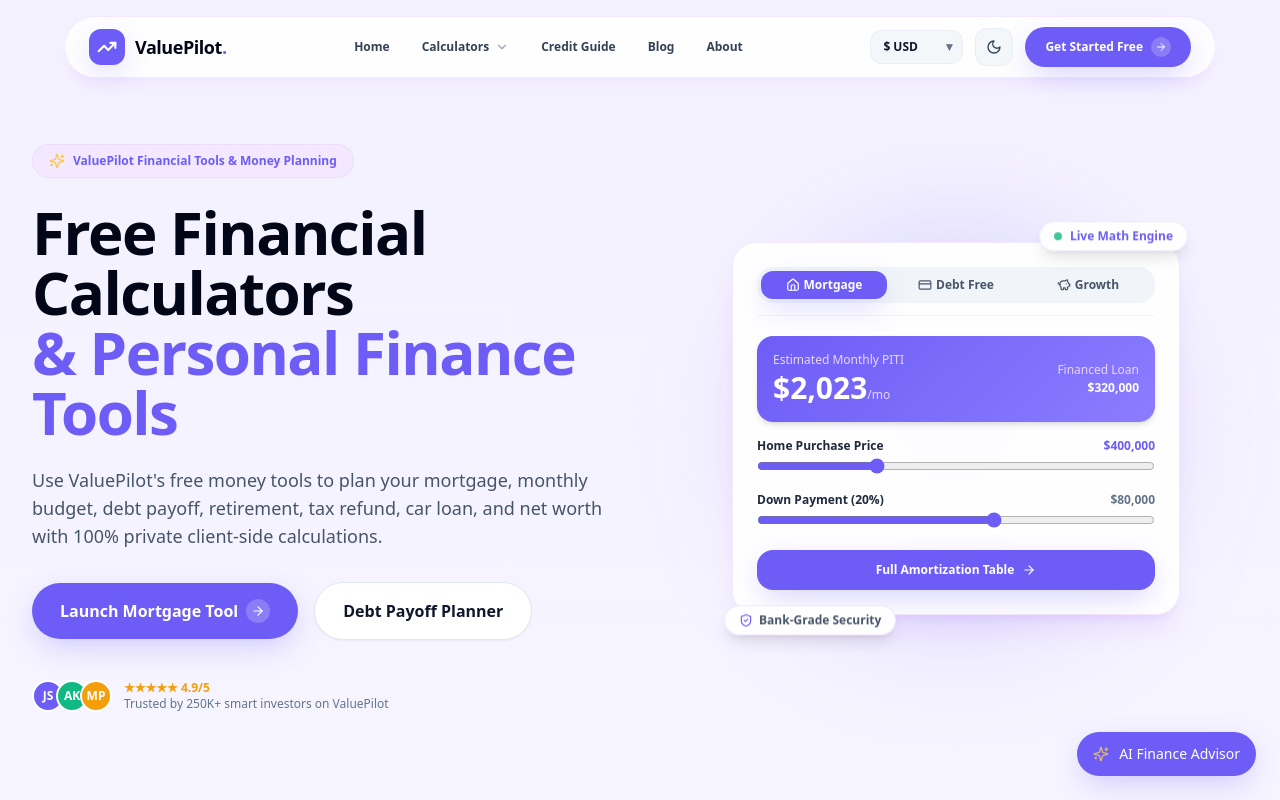
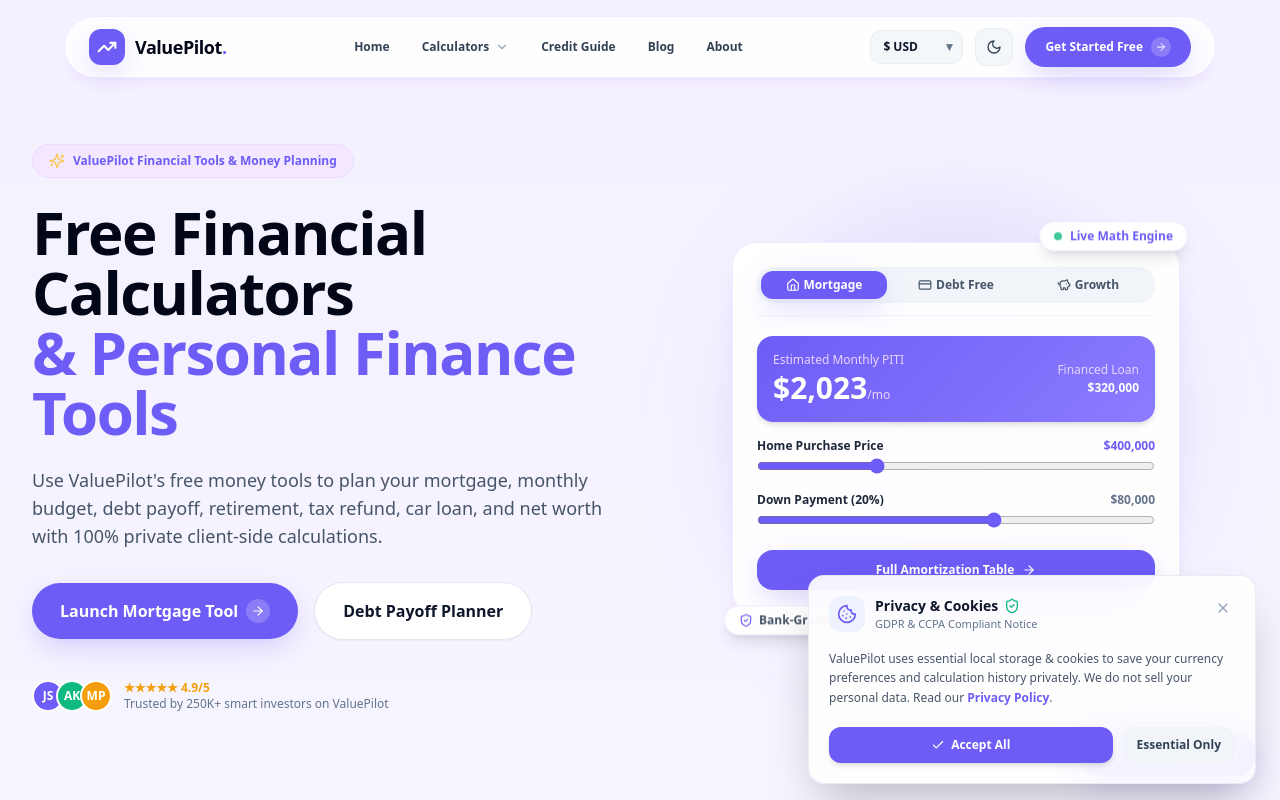
Before and after one commit to adijsr5-bit/Calculator, a Next.js app: page / in a window 1280 px wide. Shown: the top 800 px of the page. Built offline with nearby package versions, Linux system fonts and the light colour scheme.

Commit message:
Add GDPR/CCPA Cookie Consent Banner and verify sitemap and robots

```diff
--- a/src/app/layout.tsx
+++ b/src/app/layout.tsx
@@ -5,6 +5,7 @@
 import { Navbar } from "@/components/Navbar";
 import { Footer } from "@/components/Footer";
 import { AIAssistantModal } from "@/components/ui/AIAssistantModal";
+import { CookieBanner } from "@/components/ui/CookieBanner";
 
 export const metadata: Metadata = {
   title: {
@@ -65,6 +66,7 @@
             <main className="flex-1">{children}</main>
             <Footer />
             <AIAssistantModal />
+            <CookieBanner />
           </CurrencyProvider>
         </ThemeProvider>
       </body>
--- /dev/null
+++ b/src/components/ui/CookieBanner.tsx
@@ -0,0 +1,86 @@
+"use client";
+
+import React, { useState, useEffect } from "react";
+import Link from "next/link";
+import { Cookie, X, Check, ShieldCheck } from "lucide-react";
+
+export function CookieBanner() {
+  const [isVisible, setIsVisible] = useState(false);
+
+  useEffect(() => {
+    // Check if consent has already been given
+    const consent = localStorage.getItem("valuepilot_cookie_consent");
+    if (!consent) {
+      const timer = setTimeout(() => {
+        setIsVisible(true);
+      }, 1000);
+      return () => clearTimeout(timer);
+    }
+  }, []);
+
+  const handleAcceptAll = () => {
+    localStorage.setItem("valuepilot_cookie_consent", "all");
+    setIsVisible(false);
+  };
+
+  const handleEssentialOnly = () => {
+    localStorage.setItem("valuepilot_cookie_consent", "essential");
+    setIsVisible(false);
+  };
+
+  if (!isVisible) return null;
+
+  return (
+    <div className="fixed bottom-4 left-4 right-4 sm:left-auto sm:right-6 sm:max-w-md z-50 animate-in fade-in slide-in-from-bottom-5 duration-500">
+      <div className="p-5 rounded-2xl bg-white/90 dark:bg-slate-900/90 backdrop-blur-xl border border-slate-200/80 dark:border-slate-800 shadow-2xl space-y-4">
+        {/* Header */}
+        <div className="flex items-start justify-between gap-3">
+          <div className="flex items-center gap-2.5">
+            <div className="p-2 rounded-xl bg-indigo-50 dark:bg-indigo-950/60 text-[#6D5DF6]">
+              <Cookie className="w-5 h-5" />
+            </div>
+            <div>
+              <h4 className="font-extrabold text-sm text-slate-900 dark:text-white flex items-center gap-1.5">
+                Privacy & Cookies <ShieldCheck className="w-4 h-4 text-emerald-500" />
+              </h4>
+              <p className="text-[11px] text-slate-500 dark:text-slate-400 font-medium">
+                GDPR & CCPA Compliant Notice
+              </p>
+            </div>
+          </div>
+          <button
+            onClick={handleEssentialOnly}
+            className="text-slate-400 hover:text-slate-600 dark:hover:text-slate-200 transition-colors p-1"
+            aria-label="Close"
+          >
+            <X className="w-4 h-4" />
+          </button>
+        </div>
+
+        {/* Content */}
+        <p className="text-xs text-slate-600 dark:text-slate-300 leading-relaxed">
+          ValuePilot uses essential local storage & cookies to save your currency preferences and calculation history privately. We do not sell your personal data. Read our{" "}
+          <Link href="/privacy" className="text-[#6D5DF6] font-bold hover:underline">
+            Privacy Policy
+          </Link>.
+        </p>
+
+        {/* Actions */}
+        <div className="flex items-center gap-2.5 pt-1">
+          <button
+            onClick={handleAcceptAll}
+            className="flex-1 py-2.5 px-4 rounded-xl bg-[#6D5DF6] hover:bg-[#5b4be0] text-white text-xs font-bold shadow-md hover:shadow-purple transition-all flex items-center justify-center gap-1.5"
+          >
+            <Check className="w-3.5 h-3.5" /> Accept All
+          </button>
+          <button
+            onClick={handleEssentialOnly}
+            className="py-2.5 px-3.5 rounded-xl bg-slate-100 dark:bg-slate-800 hover:bg-slate-200 dark:hover:bg-slate-700 text-slate-700 dark:text-slate-300 text-xs font-bold transition-all"
+          >
+            Essential Only
+          </button>
+        </div>
+      </div>
+    </div>
+  );
+}
```
